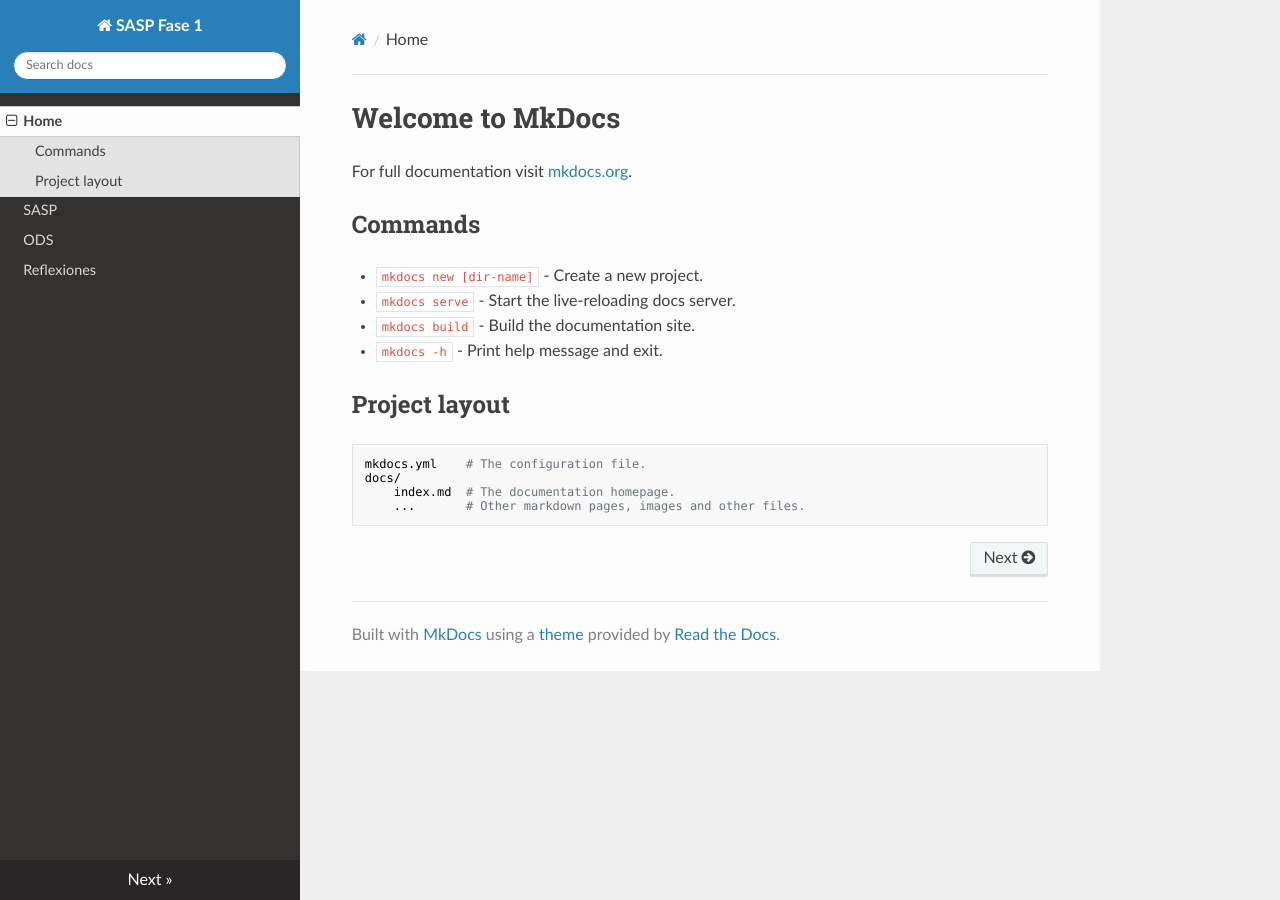
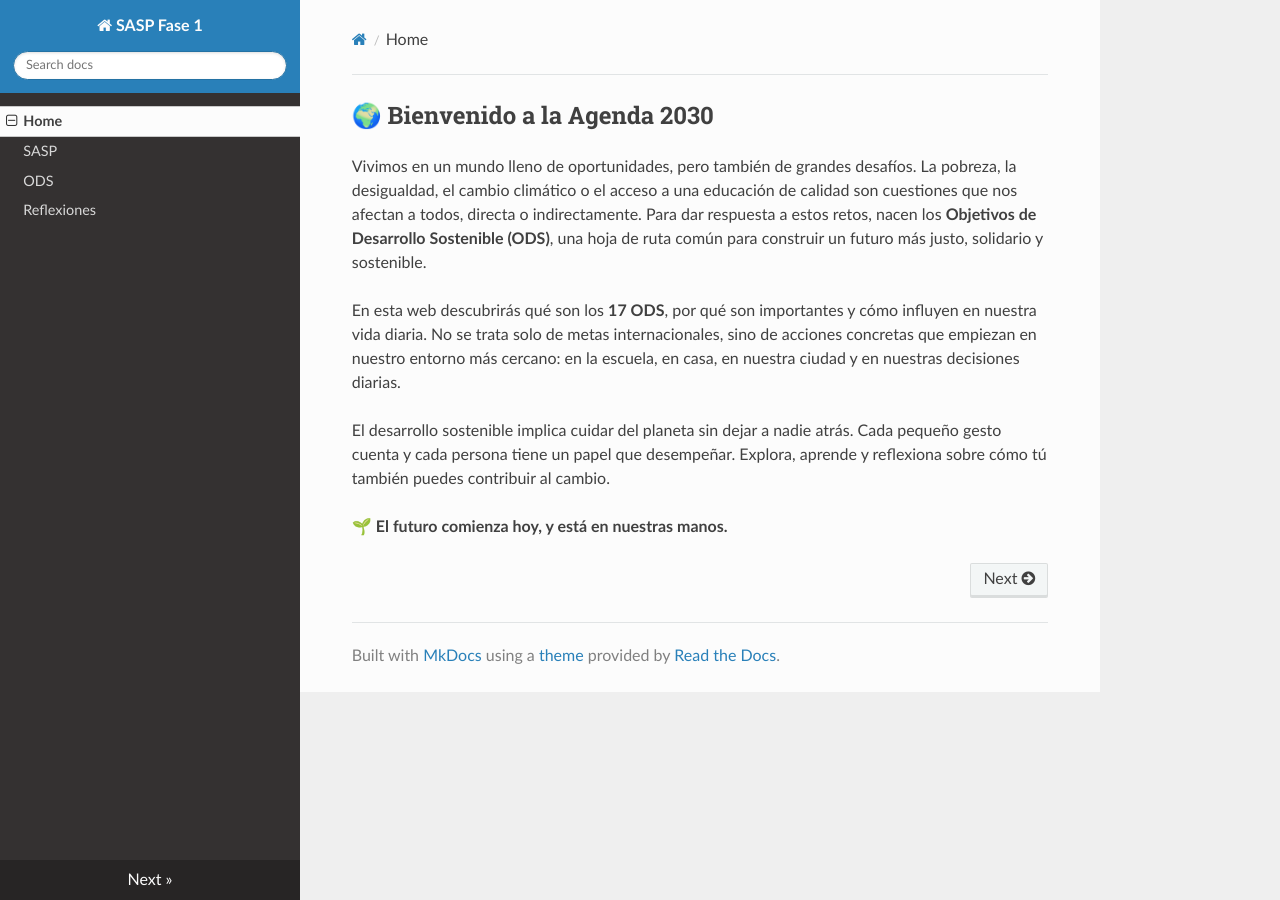
Before and after one commit to dmadmer501/SASP_Fase1_Src, an MkDocs documentation site: the page built from docs/index.md, in a window 1280 px wide. Built offline with MkDocs 1.6.1, drawn with Linux system fonts in a browser that asks for light colours; nearby versions of some CDN libraries.

Commit message:
Primer commit: fuentes MkDocs sin venv ni site

```diff
--- a/docs/index.md
+++ b/docs/index.md
@@ -1,17 +1,9 @@
-# Welcome to MkDocs
+## 🌍 Bienvenido a la Agenda 2030
 
-For full documentation visit [mkdocs.org](https://www.mkdocs.org).
+Vivimos en un mundo lleno de oportunidades, pero también de grandes desafíos. La pobreza, la desigualdad, el cambio climático o el acceso a una educación de calidad son cuestiones que nos afectan a todos, directa o indirectamente. Para dar respuesta a estos retos, nacen los **Objetivos de Desarrollo Sostenible (ODS)**, una hoja de ruta común para construir un futuro más justo, solidario y sostenible.
 
-## Commands
+En esta web descubrirás qué son los **17 ODS**, por qué son importantes y cómo influyen en nuestra vida diaria. No se trata solo de metas internacionales, sino de acciones concretas que empiezan en nuestro entorno más cercano: en la escuela, en casa, en nuestra ciudad y en nuestras decisiones diarias.
 
-* `mkdocs new [dir-name]` - Create a new project.
-* `mkdocs serve` - Start the live-reloading docs server.
-* `mkdocs build` - Build the documentation site.
-* `mkdocs -h` - Print help message and exit.
+El desarrollo sostenible implica cuidar del planeta sin dejar a nadie atrás. Cada pequeño gesto cuenta y cada persona tiene un papel que desempeñar. Explora, aprende y reflexiona sobre cómo tú también puedes contribuir al cambio.
 
-## Project layout
-
-    mkdocs.yml    # The configuration file.
-    docs/
-        index.md  # The documentation homepage.
-        ...       # Other markdown pages, images and other files.
+🌱 **El futuro comienza hoy, y está en nuestras manos.**
```
